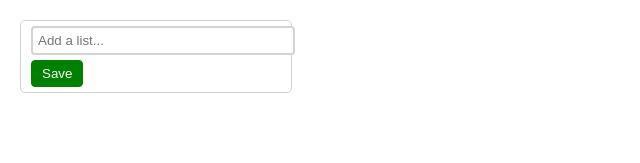
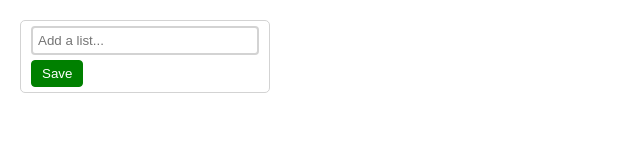
Before and after one commit to Juan-Garcia1/trello-clone-prototype, a React (Create React App) app: page / in a window 1280 px wide. Shown: the top 163 px of the page, without its empty margins (0-640 px from the left). Built offline with nearby package versions, Linux system fonts and the light colour scheme.

Commit message:
added box-sizing: border-box

```diff
--- a/src/index.css
+++ b/src/index.css
@@ -1,3 +1,8 @@
+*,
+*::before,
+*::after {
+  box-sizing: border-box;
+}
 body {
   margin: 0;
   padding: 0;
```
